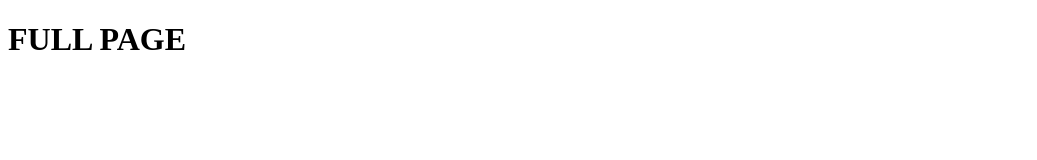
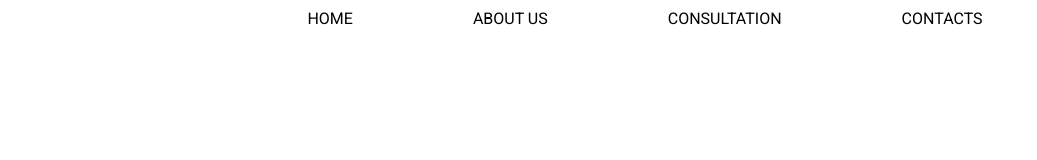
Before and after one commit to AntonSkliarov/sidebar_navigation, a website: page index.html in a window 1280 px wide. Shown: the whole page, without its empty margins (0-1037 px from the left). Drawn offline with Linux system fonts and the light colour scheme.

Commit message:
navigation and fonts was added

```diff
--- a/index.html
+++ b/index.html
@@ -4,8 +4,37 @@
     <meta charset="UTF-8">
     <meta name="viewport" content="width=device-width, initial-scale=1.0">
     <title>Sidebar Navigation</title>
+    <link rel="preconnect" href="https://fonts.gstatic.com">
+    <link href="https://fonts.googleapis.com/css2?family=Roboto:wght@400;500;700&display=swap" rel="stylesheet">
+    <link rel="stylesheet" href="styles/main.css">
   </head>
-  <body>
-    <h1>FULL PAGE</h1>
+  <body class="full-page">
+
+    <!-- begin navigation -->
+    <nav class="navigation">
+      <ul class="navigation__list">
+        <li class="navigation__item">
+          <a  class="navigation__link" href="#home">Home</a>
+        </li>
+        <li class="navigation__item">
+          <a  class="navigation__link" href="#about">About Us</a>
+        </li>
+        <li class="navigation__item">
+          <a  class="navigation__link" href="#consultaion">Consultation</a>
+        </li>
+        <li class="navigation__item">
+          <a  class="navigation__link" href="#contacts">Contacts</a>
+        </li>
+      </ul>
+    </nav>
+    <!-- end navigation -->
+
+    <main>
+      <section></section>
+      <section></section>
+      <section></section>
+      <section></section>
+    </main>
+
   </body>
 </html>
--- a/package.json
+++ b/package.json
@@ -5,6 +5,7 @@
   "main": "index.js",
   "dependencies": {},
   "devDependencies": {
+    "@linthtml/linthtml": "^0.5.2",
     "eslint": "^7.16.0",
     "eslint-config-airbnb-base": "^14.2.1",
     "eslint-plugin-import": "^2.22.1"
--- /dev/null
+++ b/styles/_fonts.sass
@@ -0,0 +1,5 @@
+html,
+body
+  font-family: 'Roboto', sans-serif
+  font-size: 16px
+  line-height: 1.5
--- /dev/null
+++ b/styles/_navigation.sass
@@ -0,0 +1,15 @@
+.navigation
+  margin-left: 10px
+
+  &__list
+    display: flex
+    justify-content: center
+
+  &__item
+    margin: 0 40px
+    padding: 7px 20px
+
+  &__link
+    color: black
+    text-decoration: none
+    text-transform: uppercase
--- /dev/null
+++ b/styles/_reset.sass
@@ -0,0 +1,43 @@
+*,
+*::before,
+*::after
+  box-sizing: border-box
+
+body,
+h1,
+h2,
+h3,
+h4,
+p,
+li,
+figure,
+figcaption,
+blockquote,
+dl,
+dd
+  margin: 0
+
+body
+  min-height: 100vh
+  scroll-behavior: smooth
+  text-rendering: optimizeSpeed
+  line-height: 1.5
+
+ul[class],
+ol[class]
+  list-style: none
+  margin: 0
+  padding: 0
+
+a:not([class])
+  text-decoration-skip-ink: auto
+
+img
+  max-width: 100%
+  display: block
+
+input,
+button,
+textarea,
+select
+  font: inherit
--- /dev/null
+++ b/styles/main.sass
@@ -0,0 +1,3 @@
+@import "./_reset"
+@import "./_navigation"
+@import "./_fonts"
```
Also changed, not shown: README.md, styles/main.css (added), 2 other files.
